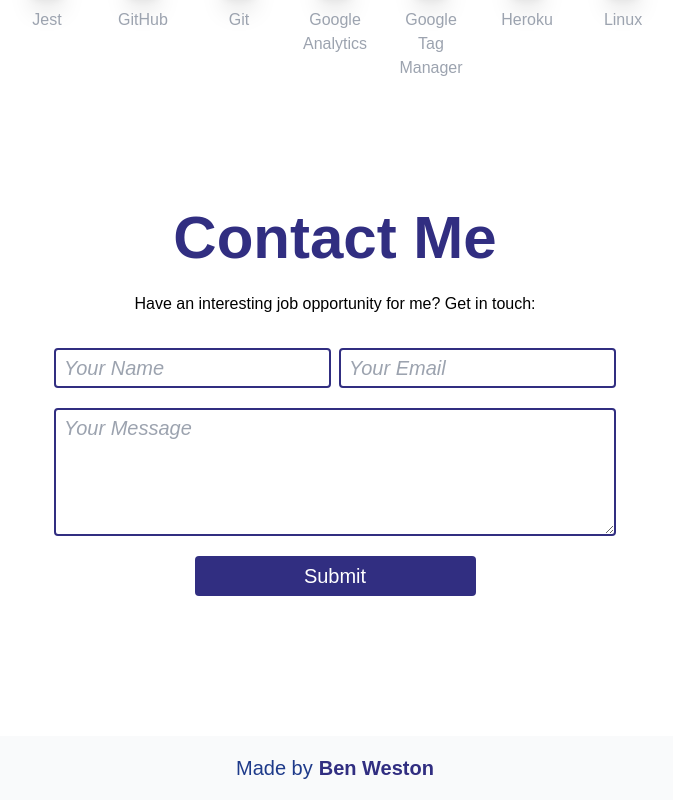
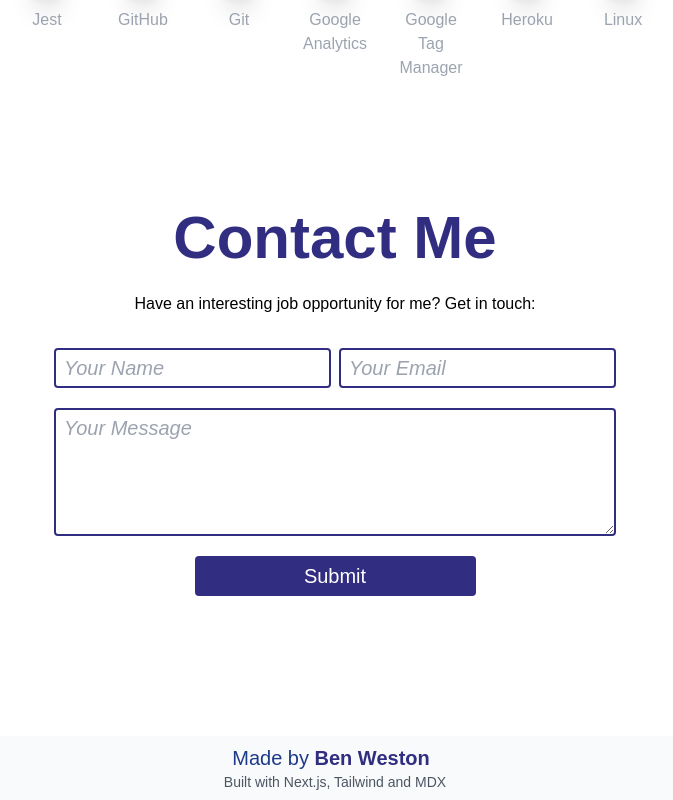
Before and after one commit to benwestondigital/next-portfolio, a Next.js app: page / in a window 1280 px wide. Shown: the part 4096-4896 px from the top of the page, without its empty margins (305-978 px from the left). Built offline with nearby package versions, Linux system fonts and the light colour scheme.

Commit message:
refactor and add built with info

```diff
--- a/components/Footer.jsx
+++ b/components/Footer.jsx
@@ -1,8 +1,8 @@
 const Footer = () => {
   return (
-    <div className='w-full h-16 bg-gray-50 flex justify-center items-center'>
-      <h3 className='text-xl text-blue-900 mr-2'>Made by</h3>
-      <h3 className='text-xl -ml-0.5 text-blue-900'>
+    <div className='h-16 bg-gray-50 flex flex-col justify-center items-center'>
+      <h3 className='text-xl text-blue-900 mr-2'>
+        Made by{' '}
         <a
           href='#'
           className='cursor-pointer font-semibold text-indigo-900 hover:text-black'
@@ -10,6 +10,7 @@ const Footer = () => {
           Ben Weston
         </a>
       </h3>
+      <p className="text-sm text-gray-600">Built with Next.js, Tailwind and MDX</p>
     </div>
   );
 };
```
